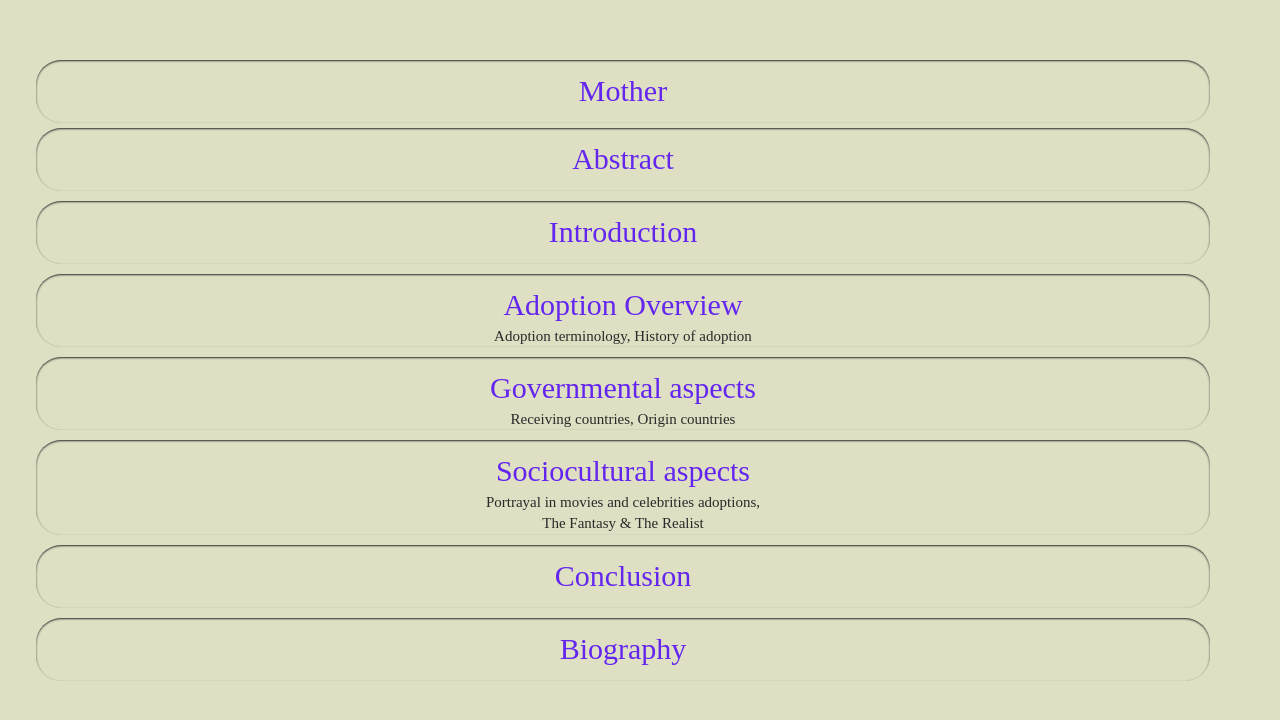
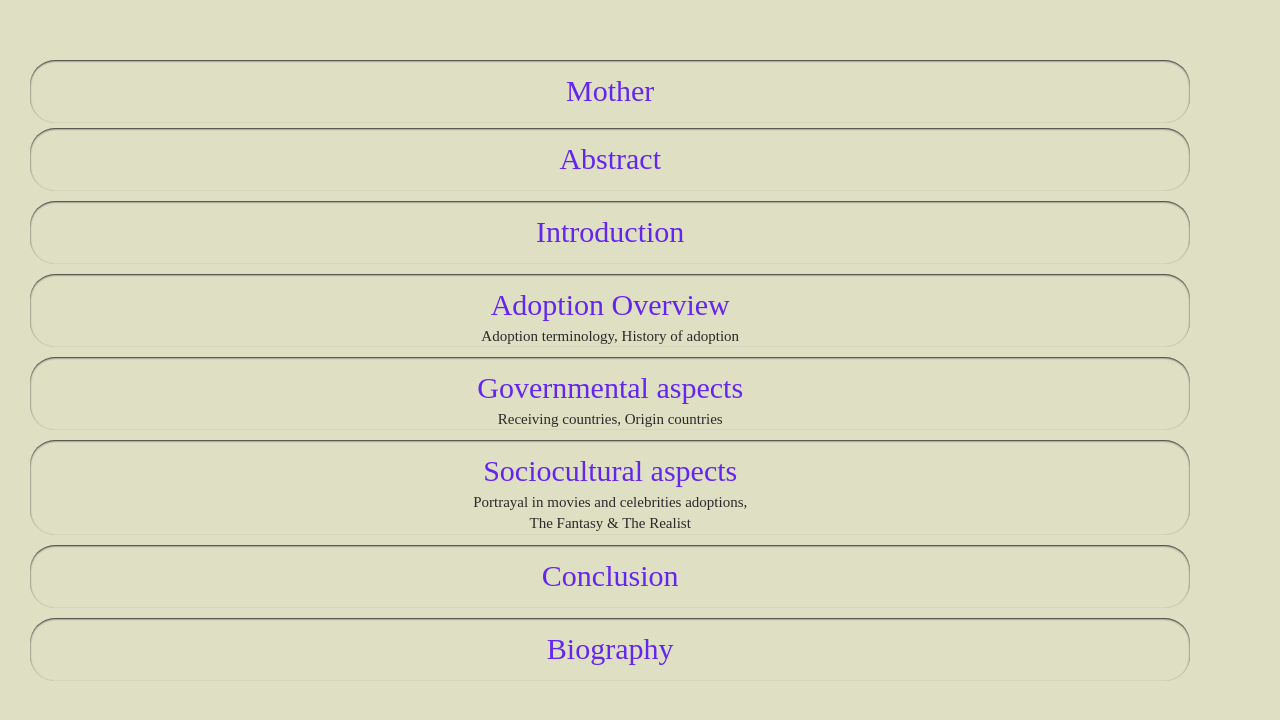
Before and after one commit to kabk/go-theses-21-Linea-Lan-Cai-Fabricius, a plain HTML site: page index.html in a window 1280 px wide. Shown: the part 976-1696 px from the top of the page. Drawn offline with nearby package versions, Linux system fonts and the light colour scheme; files whose address does not match are found by name; a web font is replaced by a local one.

Commit message:
Update style.css

```diff
--- a/style.css
+++ b/style.css
@@ -590,11 +590,11 @@ textPathB{
   padding-left: 30px;
   padding-bottom: 55px;
   box-sizing: border-box;
-  width: 99%;
+  width: 98%;
   height: 100%;
 
-  margin-left: 0.5%;
-  margin-right: 0.5%;
+  margin-left: 0%;
+  margin-right: 2%;
   /* overflow: hidden; */
 }
 
```
